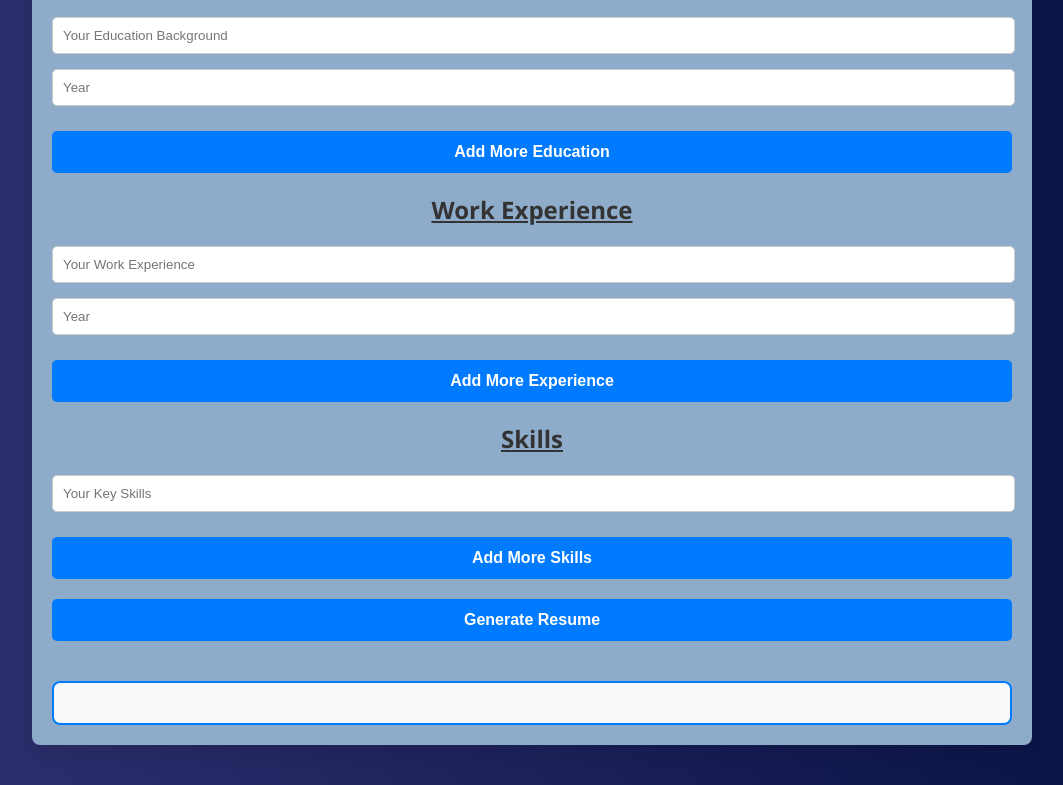
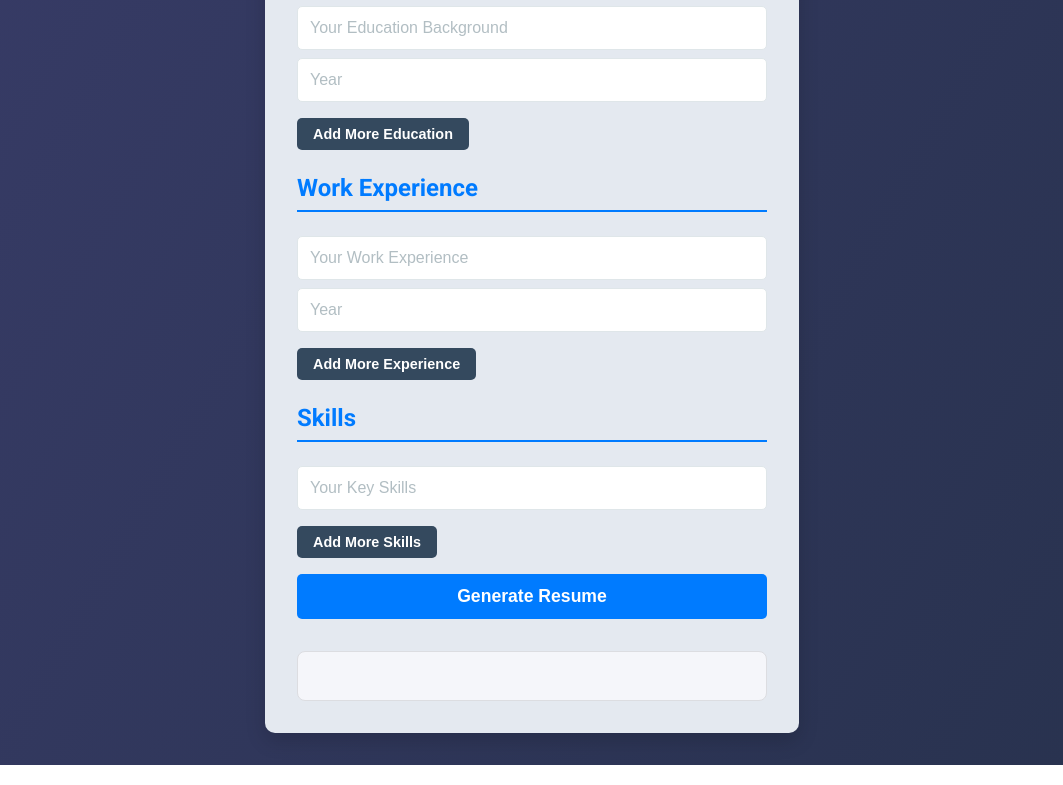
Before and after one commit to MariaKhan10/Hackathon-Milestone-4, a website: page index.html in a window 1280 px wide. Shown: the part 607-1392 px from the top of the page, without its empty margins (108-1171 px from the left). Drawn offline with Linux system fonts and the light colour scheme.

Commit message:
made some changes

```diff
--- a/index.html
+++ b/index.html
@@ -5,6 +5,9 @@
     <meta name="viewport" content="width=device-width, initial-scale=1.0">
     <title>Dynamic Resume Builder</title>
     <link rel="stylesheet" href="style.css">
+    <link rel="preconnect" href="https://fonts.googleapis.com">
+    <link rel="preconnect" href="https://fonts.gstatic.com" crossorigin>
+    <link href="https://fonts.googleapis.com/css2?family=Roboto:wght@400;500;700&display=swap" rel="stylesheet">
 </head>
 <body>
     <div class="container">
--- a/style.css
+++ b/style.css
@@ -1,127 +1,148 @@
-body {
-    font-family: 'Segoe UI', Tahoma, Geneva, Verdana, sans-serif;
-    background: linear-gradient(to right, #303170, #081144);
+/* Reset */
+* {
+    box-sizing: border-box;
     margin: 0;
     padding: 0;
 }
 
+body {
+    font-family: 'Roboto', sans-serif;
+    background: linear-gradient(120deg, #3a3d6b, #28324e);
+    color: #2c3e50;
+    display: flex;
+    justify-content: center;
+    align-items: center;
+    min-height: 100vh;
+}
+
 .container {
     max-width: 960px;
-    margin: 40px auto;
-    background: #8eacca;
-    padding: 20px;
-    border-radius: 8px;
-    box-shadow: 0 8px 20px rgba(0, 0, 0, 0.1);
+    margin: 2rem;
+    background: #e4e9f0;
+    padding: 2rem;
+    border-radius: 10px;
+    box-shadow: 0 8px 20px rgba(0, 0, 0, 0.15);
 }
 
-h1, h2 {
-    color: #333;
+h1 {
+    font-size: 2.5rem;
+    color: #007bff;
     text-align: center;
-    text-decoration: underline;
+    font-weight: 700;
 }
 
-/* Form Styling */
-.form {
-    margin: 20px 0;
-}
-
-.section {
-    margin-bottom: 20px;
+h2 {
+    color: #007bff;
+    font-size: 1.5rem;
+    margin: 1.5rem 0 1rem;
+    border-bottom: 2px solid #007bff;
+    padding-bottom: 0.5rem;
 }
 
 label {
     display: block;
-    margin: 10px 0 5px;
-    font-weight: bold;
+    margin-top: 1rem;
+    font-size: 1rem;
+    color: #2c3e50;
+    font-weight: 500;
 }
 
-input[type="text"], input[type="email"], input[type="tel"], input[type="file"] {
-    width: 98%;
-    padding: 10px;
-    margin-bottom: 15px;
-    border: 1px solid #ccc;
+input[type="text"],
+input[type="email"],
+input[type="tel"],
+input[type="file"] {
+    width: 100%;
+    padding: 0.75rem;
+    margin-top: 0.5rem;
+    border: 1px solid #dfe6e9;
     border-radius: 5px;
+    font-size: 1rem;
+    color: #2c3e50;
+}
+
+input[type="text"]::placeholder,
+input[type="email"]::placeholder,
+input[type="tel"]::placeholder {
+    color: #b2bec3;
 }
 
 button {
-    display: block;
+    display: inline-block;
     width: 100%;
-    padding: 12px;
+    padding: 0.75rem;
     background-color: #007bff;
-    color: white;
-    font-size: 16px;
-    font-weight: bold;
+    color: #fff;
+    font-size: 1.1rem;
+    font-weight: 600;
     border: none;
     border-radius: 5px;
     cursor: pointer;
-    margin-top: 10px;
+    transition: background 0.3s ease;
+    margin-top: 1rem;
 }
 
 button:hover {
     background-color: #0056b3;
 }
 
-/* Resume Styling */
+/* Form Buttons */
+#add-education-btn, #add-experience-btn, #add-skill-btn {
+    width: auto;
+    padding: 0.5rem 1rem;
+    background-color: #34495e;
+    color: white;
+    font-size: 0.9rem;
+    border-radius: 5px;
+    margin-top: 1rem;
+    cursor: pointer;
+    transition: background 0.3s ease;
+}
+
+#add-education-btn:hover, #add-experience-btn:hover, #add-skill-btn:hover {
+    background-color: #2c3e50;
+}
+
+/* Resume Container */
 .resume-container {
-    margin-top: 40px;
-    padding: 20px;
-    border: 2px solid #007bff;
+    margin-top: 2rem;
+    padding: 1.5rem;
+    border: 1px solid #dcdde1;
     border-radius: 8px;
-    background-color: #f8f9fa;
-    font-family: 'Arial', sans-serif;
+    background-color: #f5f6fa;
+    font-family: 'Roboto', sans-serif;
 }
 
 .resume-header {
     display: flex;
     align-items: center;
-    margin-bottom: 20px;
+    margin-bottom: 1.5rem;
 }
 
 .resume-header img {
     width: 100px;
     height: 100px;
     border-radius: 50%;
-    margin-right: 20px;
-    cursor: pointer;
+    margin-right: 1rem;
 }
 
 .resume-header h3 {
-    font-size: 28px;
-    margin: 0;
+    font-size: 1.75rem;
     color: #007bff;
 }
 
 .resume-section {
-    margin-bottom: 20px;
+    margin-top: 1rem;
 }
 
 .resume-section h4 {
-    font-size: 18px;
-    color: #333;
-    border-bottom: 2px solid #007bff;
-    padding-bottom: 5px;
-    margin-bottom: 10px;
+    font-size: 1.25rem;
+    color: #34495e;
+    margin-bottom: 0.5rem;
+    border-bottom: 1px solid #dcdde1;
+    padding-bottom: 0.5rem;
 }
 
 .resume-section p {
-    margin: 5px 0;
-    color: #555;
+    font-size: 1rem;
+    color: #636e72;
 }
-
-/* Editable Styles */
-[contenteditable="true"] {
-    background-color: #f4f4f4;
-    border: 1px dashed #ccc;
-    padding: 5px;
-    border-radius: 5px;
-    cursor: text;
-}
-
-/* Profile Picture Edit Button */
-#edit-profile-picture {
-    margin-left: auto;
-    color: #007bff;
-    font-size: 14px;
-    cursor: pointer;
-    text-decoration: underline;
-}
```
